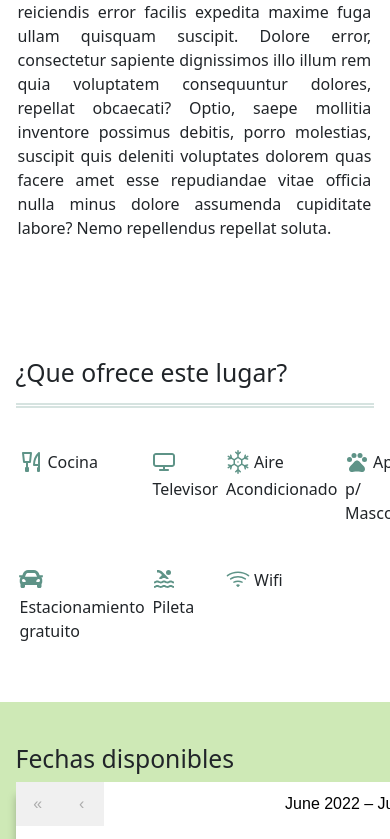
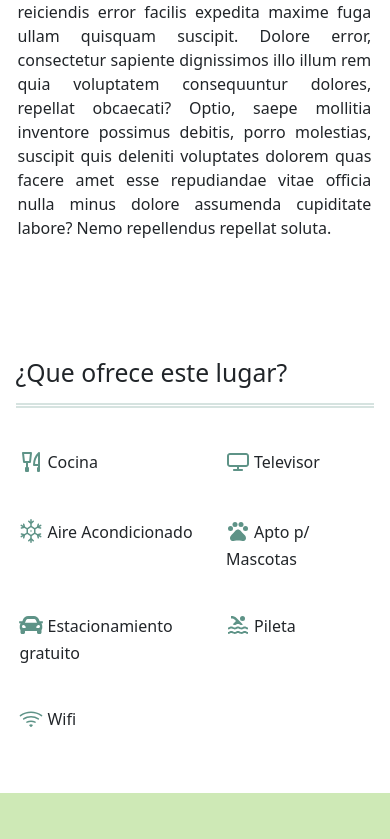
Before and after one commit to marielagcw/CTDGrupo11DigiRent, a React (Create React App) app in the folder FrontEnd/: page /products in a window 390 px wide. Shown: the part 1158-1997 px from the top of the page. Built offline with nearby package versions, Linux system fonts and the light colour scheme.

Commit message:
Soluciono temas en responsive de display politicas y caracteristicas

```diff
--- a/FrontEnd/src/styles/ProductCharact.css
+++ b/FrontEnd/src/styles/ProductCharact.css
@@ -6,8 +6,20 @@
 .grid-item {
     margin: 2vh 1vw;
 }
-.grid-item .icono{
+
+.grid-item .icono {
     display: inline-block;
     margin-right: 4px;
     color: var(--primary);
 }
+
+@media screen and (max-width: 810px) {
+    .char-grid {
+        grid-template-columns: auto auto auto;
+    }
+}
+@media screen and (max-width: 428px) {
+    .char-grid {
+        grid-template-columns: auto auto ;
+    }
+}
--- a/FrontEnd/src/styles/Products.css
+++ b/FrontEnd/src/styles/Products.css
@@ -43,7 +43,7 @@ div#product {
 
 .description-text {
     text-align: justify;
-    padding: 2.5vh .8vw 2vh .5vw ;
+    padding: 2.5vh .8vw 2vh .5vw;
 }
 
 hr {
@@ -51,11 +51,11 @@ hr {
     border-top: 5px double var(--primary);
 }
 
-#calendar{
+#calendar {
     background-color: var(--quaternary)
 }
 
-.button-container{
+.button-container {
     display: flex;
     flex-direction: column;
     justify-content: space-around;
@@ -64,17 +64,18 @@ hr {
     background-color: white;
 }
 
-.calendar-container, .button-container{
+.calendar-container,
+.button-container {
     box-shadow: 0px 14px 8px 0px rgb(0 0 0 / 25%)
 }
 
 
-.btn-max-width{
+.btn-max-width {
     width: 100%;
 }
 
 @media screen and (max-width: 1100px) {
-    .button-container{
+    .button-container {
         box-shadow: none;
         background-color: var(--quaternary);
         flex-direction: row;
@@ -82,7 +83,19 @@ hr {
         width: 100%;
     }
 
-    .btn-max-width{
+    .btn-max-width {
         width: 50%;
     }
 }
+
+@media screen and (max-width: 810px) {
+    div#product {
+        height: 290vh;
+    }
+}
+
+@media screen and (max-width: 428px) {
+    div#product {
+        height: 340vh;
+    }
+}
```
Also changed, not shown: FrontEnd/src/styles/ProductPolitics.css (+14 -0 lines).
